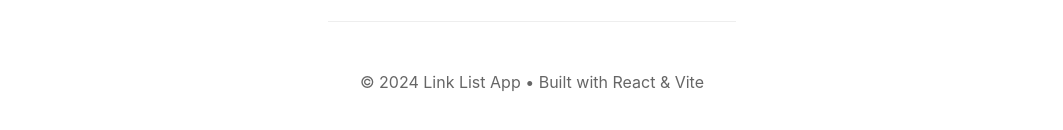
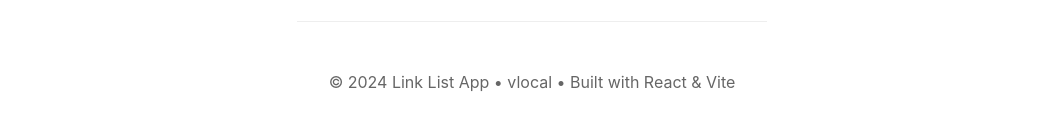
Before and after one commit to intatlikit/web-link-list, a React (Vite) app: page / in a window 1280 px wide. Shown: the part 1193-1323 px from the top of the page, without its empty margins (108-1171 px from the left). Built offline with nearby package versions, Linux system fonts and the light colour scheme.

Commit message:
chore: bump version to 1.0.0 and update deployment notifications

```diff
--- a/package.json
+++ b/package.json
@@ -1,7 +1,7 @@
 {
   "name": "web-link-list",
   "private": true,
-  "version": "0.0.0",
+  "version": "1.0.0",
   "type": "module",
   "scripts": {
     "dev": "vite",
--- a/src/App.tsx
+++ b/src/App.tsx
@@ -5,6 +5,7 @@
 
 function App() {
   const [searchQuery, setSearchQuery] = useState('');
+  const appVersion = import.meta.env.VITE_APP_VERSION || 'local';
 
   const filteredLinks = links.filter((link) => {
     const query = searchQuery.toLowerCase();
@@ -48,7 +49,7 @@
         )}
       </main>
       <footer className="app-footer">
-        <p>&copy; 2024 Link List App • Built with React & Vite</p>
+        <p>&copy; 2024 Link List App • v{appVersion} • Built with React & Vite</p>
       </footer>
     </div>
   );
```
Also changed, not shown: src/vite-env.d.ts (added, +9 -0 lines).
